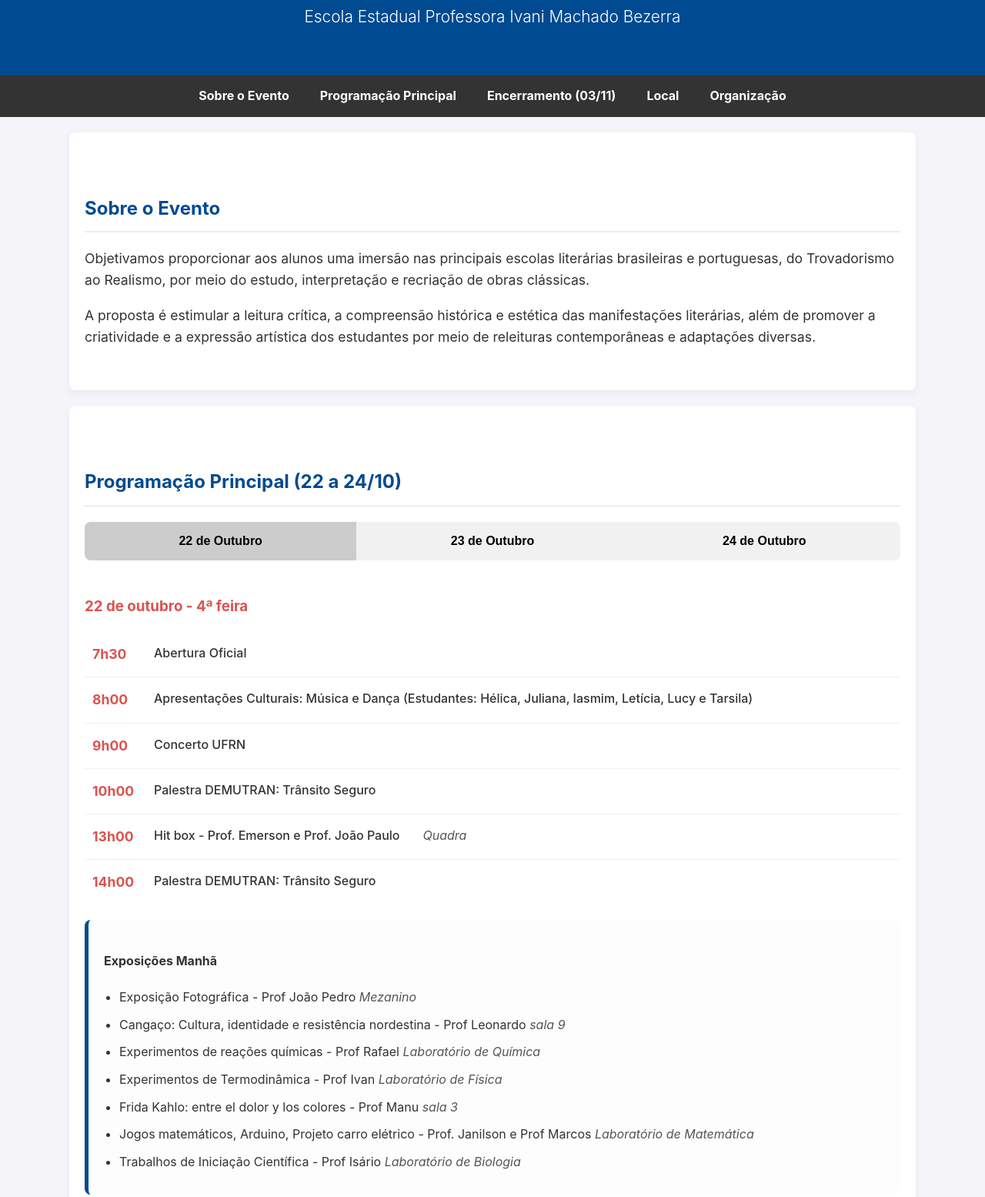
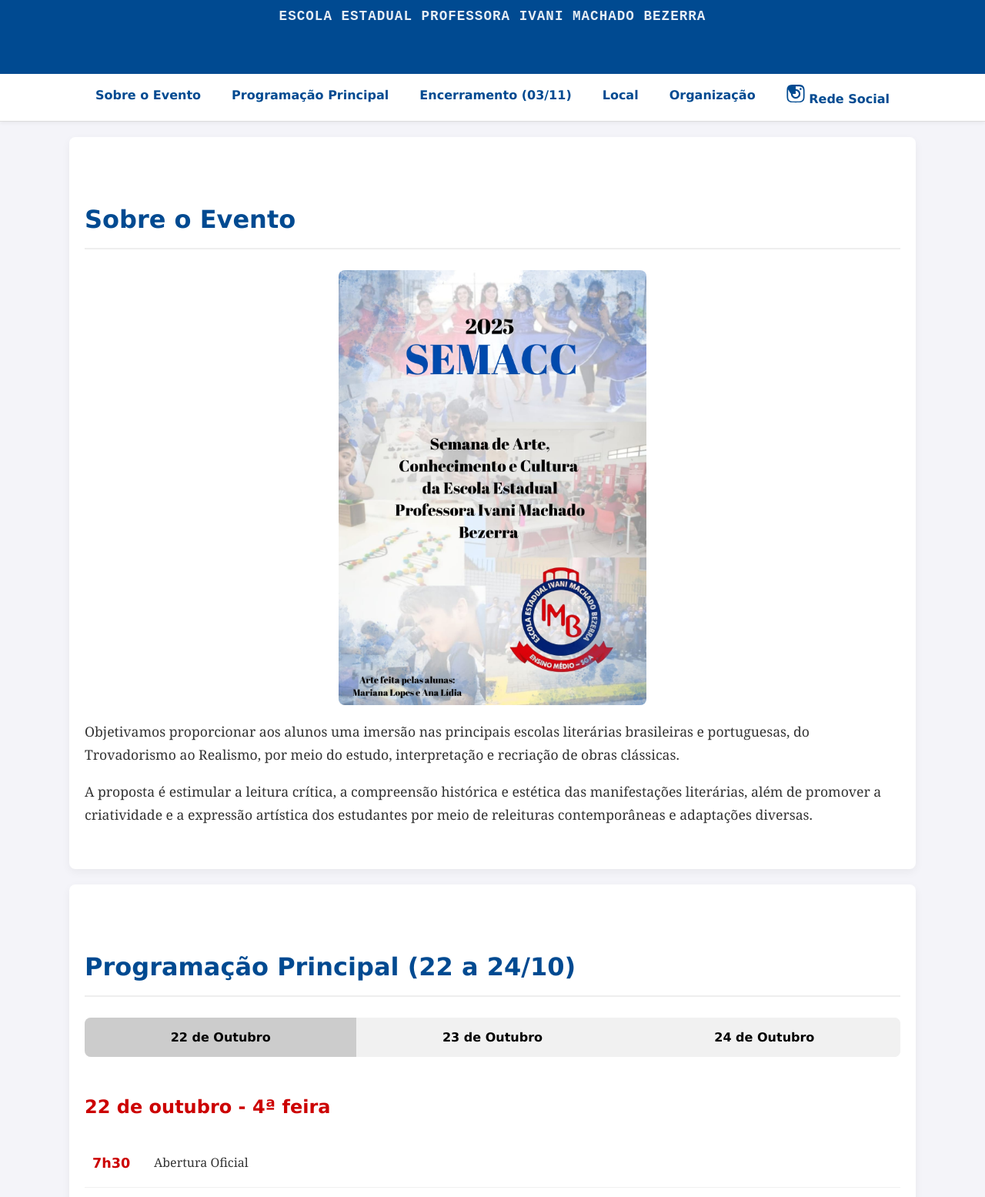
Before and after one commit to EEIMB-bytelab/semacc2025-page, a plain HTML site: page index.html in a window 1280 px wide. Shown: the part 185-1740 px from the top of the page at 77% size. Drawn offline with Linux system fonts and the light colour scheme.

Commit message:
Arquivo na versão correta.

```diff
--- a/index.html
+++ b/index.html
@@ -4,297 +4,8 @@
     <meta charset="UTF-8">
     <meta name="viewport" content="width=device-width, initial-scale=1.0">
     <title>SEMACC 2025 - Ivani Machado Bezerra</title>
-    <style>
-        /* --- Configurações Globais --- */
-        :root {
-            --cor-primaria: #004a91;
-            --cor-secundaria: #d9534f;
-            --cor-fundo: #f4f4f9;
-            --cor-texto: #333;
-            --cor-fundo-card: #ffffff;
-        }
 
-        html {
-            scroll-behavior: smooth;
-        }
-
-        body {
-            font-family: -apple-system, BlinkMacSystemFont, "Segoe UI", Roboto, Helvetica, Arial, sans-serif;
-            background-color: var(--cor-fundo);
-            color: var(--cor-texto);
-            margin: 0;
-            padding: 0;
-            line-height: 1.6;
-        }
-
-        .container {
-            width: 90%;
-            max-width: 1100px;
-            margin: 20px auto;
-        }
-
-        h1, h2, h3 {
-            color: var(--cor-primaria);
-        }
-
-        h2 {
-            border-bottom: 2px solid #eee;
-            padding-bottom: 10px;
-            margin-top: 40px;
-        }
-
-        h3 {
-            color: var(--cor-secundaria);
-            margin-top: 25px;
-        }
-
-        /* --- Cabeçalho (Hero) --- */
-        .hero {
-            background-color: var(--cor-primaria);
-            color: #fff;
-            padding: 60px 20px;
-            text-align: center;
-        }
-        .hero h1 {
-            color: #fff;
-            margin: 0;
-            font-size: 3rem;
-        }
-        .hero p {
-            font-size: 1.3rem;
-            font-weight: 300;
-            margin: 10px 0 0;
-        }
-
-        /* --- Barra de Navegação --- */
-        nav {
-            background: #333;
-            position: sticky;
-            top: 0;
-            z-index: 1000;
-            overflow: hidden;
-        }
-        nav ul {
-            list-style: none;
-            margin: 0;
-            padding: 0;
-            display: flex;
-            justify-content: center;
-            flex-wrap: wrap;
-        }
-        nav li {
-            margin: 0;
-        }
-        nav a {
-            display: block;
-            color: white;
-            text-align: center;
-            padding: 14px 20px;
-            text-decoration: none;
-            font-weight: bold;
-            transition: background-color 0.3s;
-        }
-        nav a:hover {
-            background-color: var(--cor-secundaria);
-        }
-
-        /* --- Seções de Conteúdo --- */
-        .section {
-            padding: 40px 20px;
-            margin-top: 20px;
-            background: var(--cor-fundo-card);
-            border-radius: 8px;
-            box-shadow: 0 4px 12px rgba(0, 0, 0, 0.05);
-        }
-
-        #sobre p {
-            font-size: 1.1rem;
-            margin-bottom: 15px;
-        }
-
-        /* --- Abas de Programação (Tabs) --- */
-        .tabs {
-            overflow: hidden;
-            background-color: #f1f1f1;
-            display: flex;
-            border-radius: 8px;
-        }
-
-        .tab-link {
-            flex: 1;
-            background-color: inherit;
-            border: none;
-            outline: none;
-            cursor: pointer;
-            padding: 16px;
-            font-size: 1rem;
-            font-weight: bold;
-            text-align: center;
-            transition: background-color 0.3s;
-        }
-
-        .tab-link:hover {
-            background-color: #ddd;
-        }
-
-        .tab-link.active {
-            background-color: #ccc;
-        }
-
-        .tab-content {
-            display: none;
-            padding: 20px 0;
-            animation: fadeIn 0.5s;
-        }
-
-        @keyframes fadeIn {
-            from { opacity: 0; }
-            to { opacity: 1; }
-        }
-
-        /* --- Listas de Programação e Exposições --- */
-        .programacao-lista {
-            list-style: none;
-            padding: 0;
-            margin: 0;
-        }
-
-        .programacao-lista li {
-            padding: 15px 10px;
-            border-bottom: 1px solid #f0f0f0;
-            display: flex;
-            gap: 20px;
-            align-items: flex-start;
-        }
-
-        .programacao-lista li:last-child {
-            border-bottom: none;
-        }
-
-        .programacao-lista time {
-            font-weight: 700;
-            color: var(--cor-secundaria);
-            min-width: 60px;
-            flex-shrink: 0;
-            font-size: 1.1rem;
-        }
-
-        .programacao-lista .descricao {
-            font-weight: 500;
-        }
-
-        .programacao-lista .local {
-            font-style: italic;
-            color: #555;
-            margin-left: 10px;
-        }
-
-        .exposicoes-bloco {
-            margin-top: 20px;
-            background: #fdfdfd;
-            padding: 20px;
-            border-radius: 8px;
-            border-left: 5px solid var(--cor-primaria);
-        }
-
-        .exposicoes-bloco ul {
-            list-style-type: disc;
-            margin: 0;
-            padding-left: 20px;
-        }
-
-        .exposicoes-bloco li {
-            margin-bottom: 10px;
-        }
-        .exposicoes-bloco .local {
-            font-style: italic;
-            color: #555;
-        }
-
-        /* --- Seção Encerramento (Card Especial) --- */
-        #encerramento {
-            background-color: #fdfae6;
-            border: 1px solid #e0dcb7;
-        }
-        #encerramento h2 {
-            color: #5d4037;
-            margin-top: 0;
-        }
-        .sessoes-container {
-            display: flex;
-            gap: 20px;
-        }
-        .sessao {
-            flex: 1;
-            background: #fff;
-            padding: 20px;
-            border-radius: 8px;
-            box-shadow: 0 2px 5px rgba(0,0,0,0.05);
-        }
-        .sessao h3 {
-            color: #5d4037;
-            margin-top: 0;
-        }
-        .lista-turmas {
-            list-style: none;
-            padding-left: 0;
-        }
-        .lista-turmas li {
-            margin-bottom: 10px;
-        }
-
-        /* --- Seção Organização --- */
-        .organizacao-grid {
-            display: grid;
-            grid-template-columns: repeat(auto-fit, minmax(250px, 1fr));
-            gap: 20px;
-        }
-        .organizacao-grupo {
-            background: #f9f9f9;
-            padding: 15px;
-            border-radius: 8px;
-        }
-        .organizacao-grupo h3 {
-            margin-top: 0;
-            font-size: 1.1rem;
-        }
-        .organizacao-grupo ul {
-            list-style: none;
-            padding: 0;
-            margin: 0;
-        }
-
-        /* --- Rodapé --- */
-        footer {
-            text-align: center;
-            padding: 30px 20px;
-            background: #333;
-            color: #aaa;
-            margin-top: 30px;
-        }
-
-        /* --- Responsividade --- */
-        @media (max-width: 768px) {
-            .tabs {
-                flex-direction: column;
-            }
-            .sessoes-container {
-                flex-direction: column;
-            }
-            nav ul {
-                flex-direction: column;
-            }
-            nav a {
-                padding: 12px 15px;
-            }
-            .hero h1 {
-                font-size: 2.2rem;
-            }
-            .hero p {
-                font-size: 1.1rem;
-            }
-        }
-    </style>
+    <link rel="stylesheet" href="css/style.css">
 </head>
 <body>
 
@@ -311,6 +22,15 @@
             <li><a href="#encerramento">Encerramento (03/11)</a></li>
             <li><a href="#local">Local</a></li>
             <li><a href="#organizacao">Organização</a></li>
+
+            <li class="social-nav-item">
+                <a href="https://www.instagram.com/e.e.ivanimachado/" target="_blank" title="Siga-nos no Instagram">
+                    <svg xmlns="http://www.w3.org/2000/svg" width="24" height="24" viewBox="0 0 24 24" fill="currentColor">
+                        <path d="M12 2.163c3.204 0 3.584.012 4.85.07 3.252.148 4.771 1.691 4.919 4.919.058 1.265.07 1.646.07 4.85s-.012 3.584-.07 4.85c-.148 3.227-1.669 4.77-4.919 4.919-1.266.058-1.646.07-4.85.07s-3.584-.012-4.85-.07c-3.252-.148-4.771-1.691-4.919-4.919-.058-1.265-.07-1.646-.07-4.85s.012-3.584.07-4.85c.148-3.227 1.669 4.77 4.919 4.919 1.266-.058 1.646-.07 4.85-.07zm0-2.163c-3.273 0-3.66.014-4.944.072-4.268.195-6.379 2.305-6.574 6.574-.058 1.283-.072 1.67-.072 4.944s.014 3.66.072 4.944c.195 4.268 2.305 6.379 6.574 6.574 1.283.058 1.67.072 4.944.072s3.66-.014 4.944-.072c4.268-.195 6.379-2.305 6.574-6.574.058-1.283.072-1.67.072-4.944s-.014-3.66-.072-4.944c-.195-4.268-2.305-6.379-6.574-6.574-1.283-.058-1.67-.072-4.944-.072zm0 5.838c-3.403 0-6.162 2.759-6.162 6.162s2.759 6.162 6.162 6.162 6.162-2.759 6.162-6.162-2.759-6.162-6.162-6.162zm0 10.162c-2.209 0-4-1.791-4-4s1.791-4 4-4 4 1.791 4 4-1.791 4-4 4zm6.406-11.845c-.796 0-1.441.645-1.441 1.44s.645 1.441 1.441 1.441 1.441-.645 1.441-1.441-.645-1.44-1.441-1.44z"/>
+                    </svg>
+                    <span>Rede Social</span>
+                </a>
+            </li>
         </ul>
     </nav>
 
@@ -318,6 +38,10 @@
 
         <section id="sobre" class="section">
             <h2>Sobre o Evento</h2>
+
+            <img src="./imagens/banner.jpeg" alt="Banner oficial da SEMACC 2025"
+                 style="width:100%; max-width:400px; display:block; margin: 0 auto 20px auto; border-radius: 8px;">
+
             <p>Objetivamos proporcionar aos alunos uma imersão nas principais escolas literárias brasileiras e portuguesas, do Trovadorismo ao Realismo, por meio do estudo, interpretação e recriação de obras clássicas.</p>
             <p>A proposta é estimular a leitura crítica, a compreensão histórica e estética das manifestações literárias, além de promover a criatividade e a expressão artística dos estudantes por meio de releituras contemporâneas e adaptações diversas.</p>
         </section>
@@ -494,12 +218,12 @@
             <h3>Sessões</h3>
             <div class="sessoes-container">
                 <div class="sessao">
-                    <h3>Manhã - 9h</h3>
+                    <h3>Sessão Manhã - 9h</h3>
                     <p><strong>Apresentações:</strong><br> 1ªC, 2ªC, 1ºB, 2ª B</p>
                     <p><strong>Público-alvo:</strong><br> 3ªA, 3ªE, 1ª A, 2ªA, 2ª D (e alunos não engajados)</p>
                 </div>
                 <div class="sessao">
-                    <h3>Tarde - 14h</h3>
+                    <h3>Sessão Tarde - 14h</h3>
                     <p><strong>Apresentações:</strong><br> 1ªA, 2ªA e 2ºD</p>
                     <p><strong>Público-alvo:</strong><br> 1ªC, 2ªC, 1ªB, 2ªB (e alunos não engajados)</p>
                 </div>
@@ -514,6 +238,10 @@
 
         <section id="organizacao" class="section">
             <h2>Organização e Apoio</h2>
+
+            <img src="./imagens/logo_escola.png" alt="Logo da Escola Ivani Machado Bezerra"
+                 style="width: 150px; display: block; margin: 0 auto 30px auto;">
+
             <div class="organizacao-grid">
                 <div class="organizacao-grupo">
                     <h3>Direção</h3>
@@ -579,38 +307,17 @@
     </div>
 
     <footer>
+        <img src="./imagens/logo_rn.png" alt="Logo do Estado do Rio Grande do Norte" style="height: 50px;">
+
         <p>&copy; 2025 SEMACC - Escola Estadual Professora Ivani Machado Bezerra</p>
+
+        <a href="https://www.instagram.com/e.e.ivanimachado/" target="_blank" class="social-link-footer" title="Siga-nos no Instagram">
+            <svg xmlns="http://www.w3.org/2000/svg" width="24" height="24" viewBox="0 0 24 24" fill="currentColor">
+                 <path d="M12 2.163c3.204 0 3.584.012 4.85.07 3.252.148 4.771 1.691 4.919 4.919.058 1.265.07 1.646.07 4.85s-.012 3.584-.07 4.85c-.148 3.227-1.669 4.77-4.919 4.919-1.266.058-1.646.07-4.85.07s-3.584-.012-4.85-.07c-3.252-.148-4.771-1.691-4.919-4.919-.058-1.265-.07-1.646-.07-4.85s.012-3.584.07-4.85c.148-3.227 1.669 4.77 4.919 4.919 1.266-.058 1.646-.07 4.85-.07zm0-2.163c-3.273 0-3.66.014-4.944.072-4.268.195-6.379 2.305-6.574 6.574-.058 1.283-.072 1.67-.072 4.944s.014 3.66.072 4.944c.195 4.268 2.305 6.379 6.574 6.574 1.283.058 1.67.072 4.944.072s3.66-.014 4.944-.072c4.268-.195 6.379-2.305 6.574-6.574.058-1.283.072-1.67.072-4.944s-.014-3.66-.072-4.944c-.195-4.268-2.305-6.379-6.574-6.574-1.283-.058-1.67-.072-4.944-.072zm0 5.838c-3.403 0-6.162 2.759-6.162 6.162s2.759 6.162 6.162 6.162 6.162-2.759 6.162-6.162-2.759-6.162-6.162-6.162zm0 10.162c-2.209 0-4-1.791-4-4s1.791-4 4-4 4 1.791 4 4-1.791 4-4 4zm6.406-11.845c-.796 0-1.441.645-1.441 1.44s.645 1.441 1.441 1.441 1.441-.645 1.441-1.441-.645-1.44-1.441-1.44z"/>
+            </svg>
+            <span>Rede Social</span>
+        </a>
     </footer>
-
-    <script>
-        function openDay(evt, dayName) {
-            // Declara todas as variáveis
-            var i, tabcontent, tablinks;
-
-            // Pega todos os elementos com class="tab-content" e esconde eles
-            tabcontent = document.getElementsByClassName("tab-content");
-            for (i = 0; i < tabcontent.length; i++) {
-                tabcontent[i].style.display = "none";
-            }
-
-            // Pega todos os elementos com class="tab-link" e remove a classe "active"
-            tablinks = document.getElementsByClassName("tab-link");
-            for (i = 0; i < tablinks.length; i++) {
-                tablinks[i].className = tablinks[i].className.replace(" active", "");
-            }
-
-            // Mostra a aba atual, e adiciona a classe "active" no botão que abriu a aba
-            document.getElementById(dayName).style.display = "block";
-            if (evt) {
-              evt.currentTarget.className += " active";
-            }
-        }
-
-        // Abre a primeira aba por padrão ao carregar a página
-        document.addEventListener("DOMContentLoaded", function() {
-            document.getElementById("defaultOpen").click();
-        });
-    </script>
-
+    <script src="js/script.js"></script>
 </body>
 </html>
```
